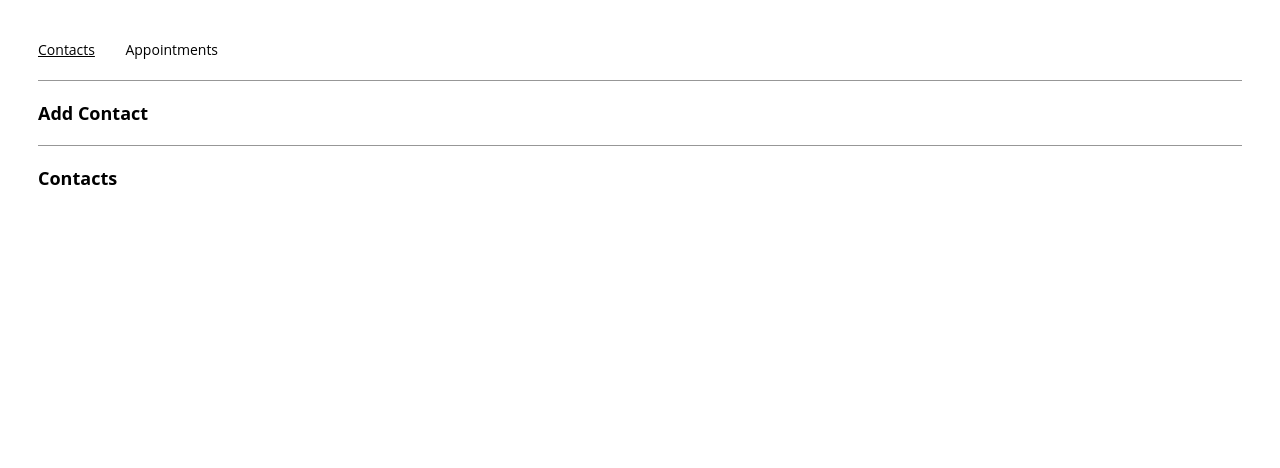
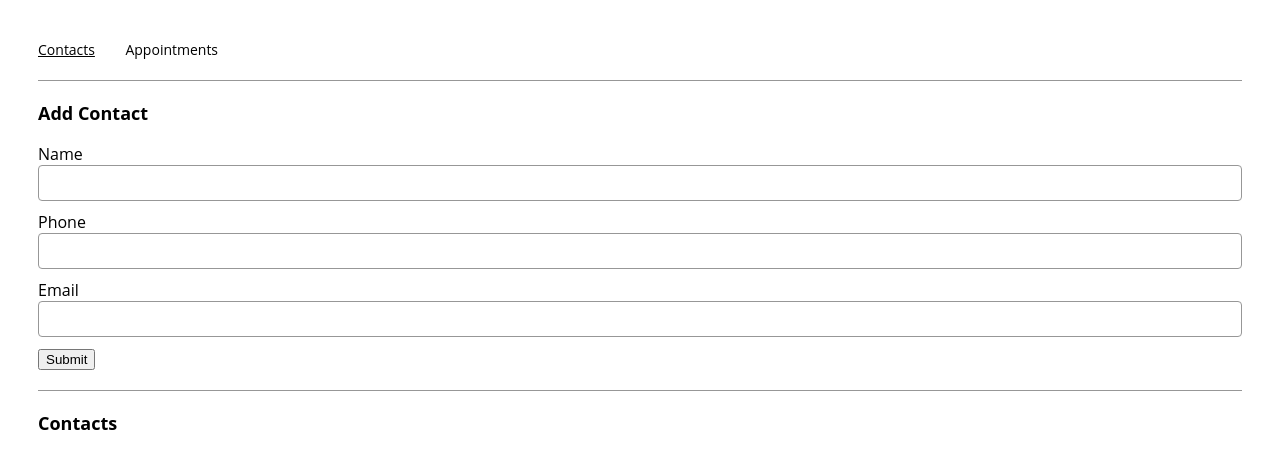
Before and after one commit to KVince002/appointment-planner-challange, a React (Create React App) app: page /contacts in a window 1280 px wide. Shown: the top 468 px of the page. Built offline with nearby package versions, Linux system fonts and the light colour scheme.

Commit message:
Problem 3 almost solved

```diff
--- a/src/components/contactForm/ContactForm.js
+++ b/src/components/contactForm/ContactForm.js
@@ -13,7 +13,21 @@ export const ContactForm = ({
 								handleSubmit
 							}) => {
 	return (
-		<></>
+		<>
+			<form onSubmit={handleSubmit}>
+				<label for="nameInput">Name</label>
+				<input type="text" name="nameInput" id="nameInput" required onChange={setName} value={name}/>
+				<br/>
+				<label for="phoneInput">Phone</label>
+				<input type="tel" name="phoneInput" id="phoneInput" required onChange={setPhone} value={phone}
+					   pattern="[1-9][0-9]{2}-[1-9][0-9]{2}-[0-9]{4}"/>
+				<br/>
+				<label for="emailInput">Email</label>
+				<input type="email" name="emailInput" id="emailInput" required onChange={setEmail} value={email}/>
+				<br/>
+				<button type="submit">Submit</button>
+			</form>
+		</>
 	);
 };
 
--- a/src/containers/contactsPage/ContactsPage.js
+++ b/src/containers/contactsPage/ContactsPage.js
@@ -72,7 +72,8 @@ export const ContactsPage = (props) => {
 				{/*
         @todo: Insert the ContactForm.js and make it compatible
         */}
-        <ContactForm name={name} setName={setName} phone={phone} setPhone={setPhone} email={email} setEmail={setEmail} handleSubmit={handleSubmit}/>
+				<ContactForm name={name} setName={handleName} phone={phone} setPhone={handlePhone} email={email}
+							 setEmail={handleEmail} handleSubmit={handleSubmit}/>
 			</section>
 			<hr/>
 			<section>
```
